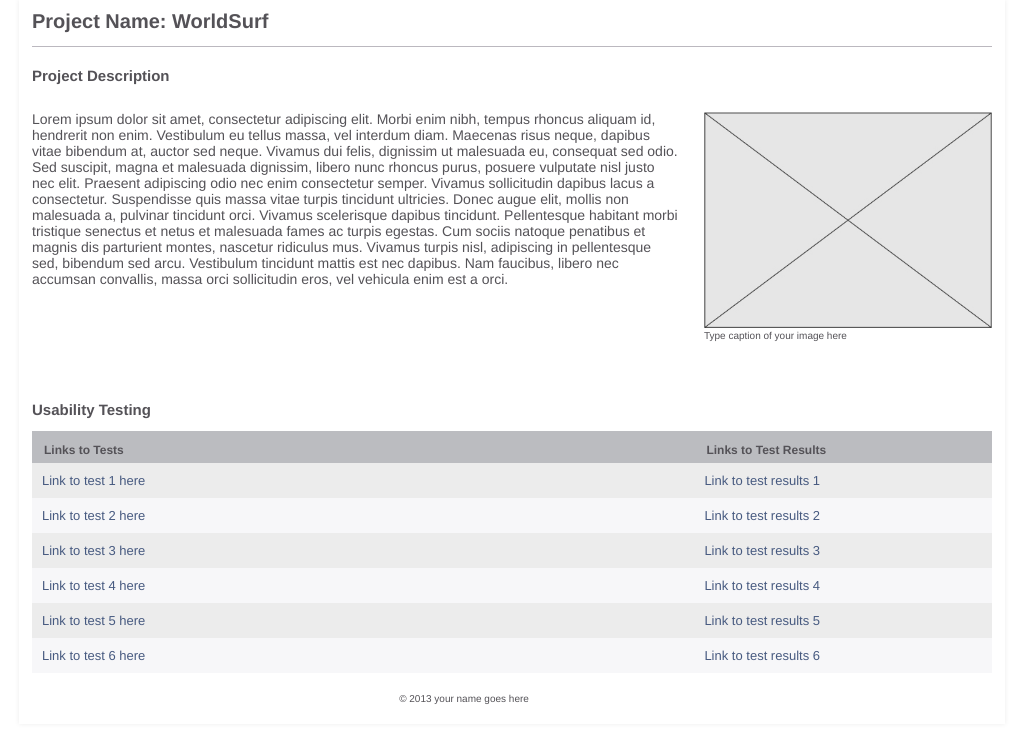
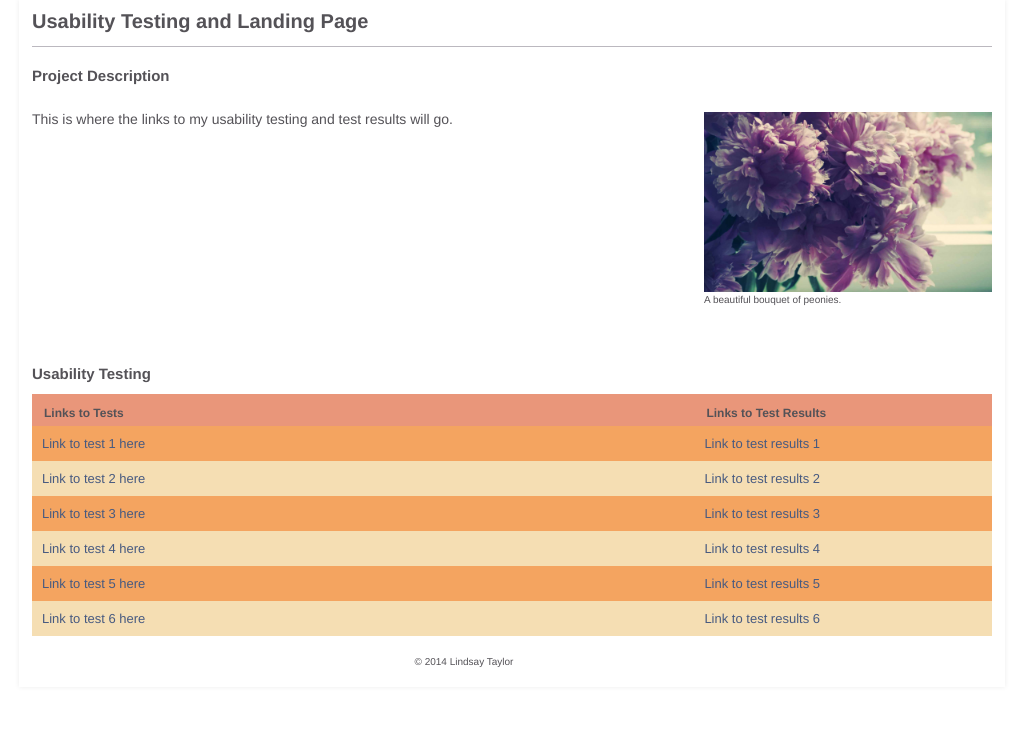
Before and after one commit to taylorlc76/WiU, a plain HTML site: page index.html in a window 1280 px wide. Shown: the whole page, without its empty margins (128-1151 px from the left). Drawn offline with Linux system fonts and the light colour scheme.

Commit message:
Final submission to GitHub of Project 1

```diff
--- a/css/main.css
+++ b/css/main.css
@@ -30,7 +30,7 @@ h2{
 }
 /*-------------------------------------------  table -------------------------------------------------------*/
 table{
-	background: #f7f7f9;  /*changes color of the background of the table*/
+	background: #F5DEB3;  /*changes color of the background of the table*/
 	border-collapse: collapse;
 	width: 100%;
 }
@@ -39,7 +39,7 @@ tr{
 	border-color: inherit;
 }
 .odd{
-	background: #ececec; /*changes color of the stripes table*/
+	background: #F4A460; /*changes color of the stripes table*/
 }
 th{
 	text-align: left;
@@ -47,7 +47,7 @@ th{
 	font-weight: bold;
 	font-size: 120%;
 	color: #545257;  /*changes color of table hd text*/
-	background: #bbbcc0; /*changes color of table hd background*/
+	background: #E9967A; /*changes color of table hd background*/
 }
 th:first-child{
 	/*border-right: 1px solid #6a7680;*/
--- a/index.html
+++ b/index.html
@@ -6,7 +6,7 @@
 <html class="no-js"> <!--<![endif]-->
 <head>
     <meta charset="utf-8">
-    <title>WiU Template</title>
+    <title>Usability Testing and Landing Page</title>
     <meta name="description" content="">
     <meta name="viewport" content="width=device-width">
     <link rel="stylesheet" href="css/main.css">
@@ -15,17 +15,17 @@
 
 <div id="wrapper">
   <header>
-     <h1>Project Name: WorldSurf</h1>
+     <h1>Usability Testing and Landing Page</h1>
   </header>
   <section class="main">
     <h2 class="desc-title">Project Description</h2>
     <!-- Replace this text with your description of the project -->
-    <p class="description">Lorem ipsum dolor sit amet, consectetur adipiscing elit. Morbi enim nibh, tempus rhoncus aliquam id, hendrerit non enim. Vestibulum eu tellus massa, vel interdum diam. Maecenas risus neque, dapibus vitae bibendum at, auctor sed neque. Vivamus dui felis, dignissim ut malesuada eu, consequat sed odio. Sed suscipit, magna et malesuada dignissim, libero nunc rhoncus purus, posuere vulputate nisl justo nec elit. Praesent adipiscing odio nec enim consectetur semper. Vivamus sollicitudin dapibus lacus a consectetur. Suspendisse quis massa vitae turpis tincidunt ultricies. Donec augue elit, mollis non malesuada a, pulvinar tincidunt orci. Vivamus scelerisque dapibus tincidunt. Pellentesque habitant morbi tristique senectus et netus et malesuada fames ac turpis egestas. Cum sociis natoque penatibus et magnis dis parturient montes, nascetur ridiculus mus. Vivamus turpis nisl, adipiscing in pellentesque sed, bibendum sed arcu. Vestibulum tincidunt mattis est nec dapibus. Nam faucibus, libero nec accumsan convallis, massa orci sollicitudin eros, vel vehicula enim est a orci.</p>
+    <p class="description">This is where the links to my usability testing and test results will go.</p>
     <figure>
     <!--   add your image to the img folder
       Replace the "img.jpg" with the name of your image  -->
-      <img src="img/img.jpg" alt="your picture description goes here"  />
-      <figcaption>Type caption of your image here</figcaption>
+      <img src="img/peony.jpg" alt="Peonies"  />
+      <figcaption>A beautiful bouquet of peonies.</figcaption>
     </figure>
   </section>
   <section class="sec">
@@ -69,7 +69,7 @@
     </table>
   </section>
 
-  <footer> &copy; 2013 your name goes here</footer>
+  <footer> &copy; 2014 Lindsay Taylor</footer>
   </div> <!-- #wrapper div ends here-->
 </body>
 </html>
```
Also changed, not shown: img/peony.jpg (added).
